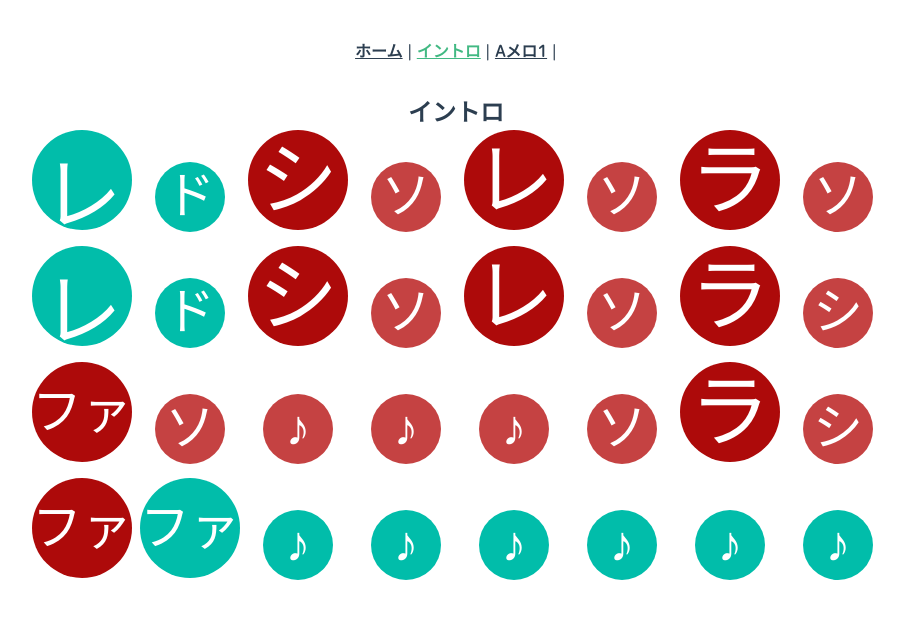
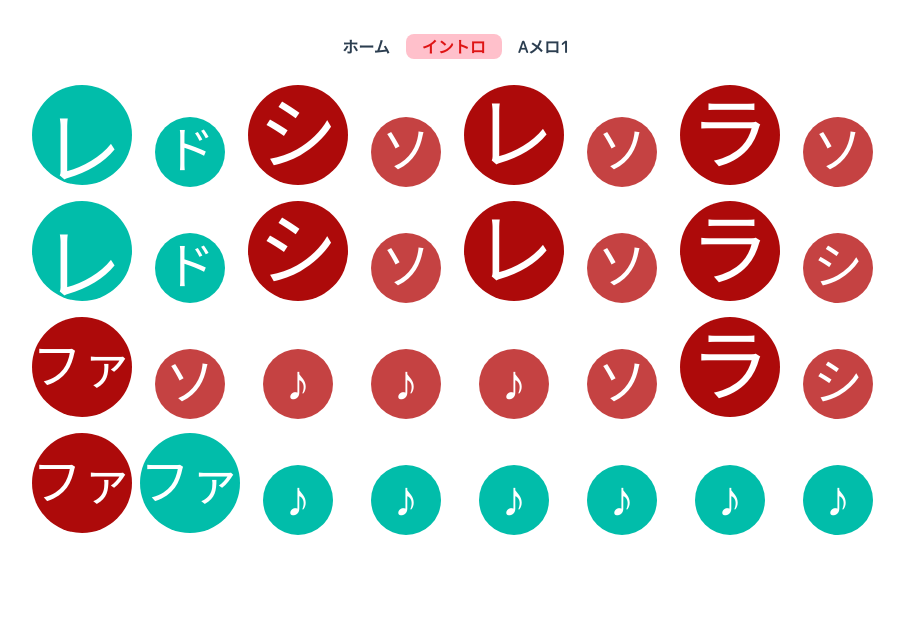
Before and after one commit to goohayami/shinjidai, a Vue app: page /about in a window 1280 px wide. Shown: the top 618 px of the page, without its empty margins (184-1088 px from the left). Built offline with nearby package versions, Linux system fonts and the light colour scheme.

Commit message:
nav変更

```diff
--- a/src/App.vue
+++ b/src/App.vue
@@ -1,9 +1,13 @@
 <template>
   <section>
     <nav>
-      <router-link to="/">ホーム</router-link> |
-      <router-link to="/about">イントロ</router-link> |
-      <router-link to="/shintwo">Aメロ1</router-link> |
+      <ul>
+        <router-link to="/"><li>ホーム</li></router-link>
+
+        <router-link to="/about"><li>イントロ</li></router-link>
+
+        <router-link to="/shintwo"><li>Aメロ1</li></router-link>
+      </ul>
     </nav>
     <router-view />
   </section>
@@ -19,15 +23,37 @@
 }
 
 nav {
-  padding: 30px;
+  padding: 10px;
+  list-style: none;
+  text-decoration: none;
 }
 
 nav a {
   font-weight: bold;
   color: #2c3e50;
+  text-decoration: none;
 }
 
 nav a.router-link-exact-active {
-  color: #42b983;
+  color: #de1414;
+  background-color: pink;
+  border-radius: 8px;
+  text-decoration: none;
+}
+
+ul {
+  display: flex;
+  text-align: center;
+  justify-content: center;
+  text-decoration: none;
+  padding: 0;
+}
+
+li {
+  font-size: 1rem;
+  list-style: none;
+  text-decoration: none;
+  margin-left: 1rem;
+  margin-right: 1rem;
 }
 </style>
--- a/src/views/AboutView.vue
+++ b/src/views/AboutView.vue
@@ -1,6 +1,5 @@
 <template>
   <section>
-    <h2>イントロ</h2>
     <div id="note-containnaer">
       <div class="note"><div class="hight-tone">レ</div></div>
       <div class="note"><div class="smallh">ド</div></div>
--- a/src/views/ShinTwo.vue
+++ b/src/views/ShinTwo.vue
@@ -1,6 +1,5 @@
 <template>
   <section>
-    <h2>Aメロ</h2>
     <div id="note-containnaer">
       <div class="note"><div class="small">ミ</div></div>
       <div class="note"><div class="small">レ</div></div>
```
